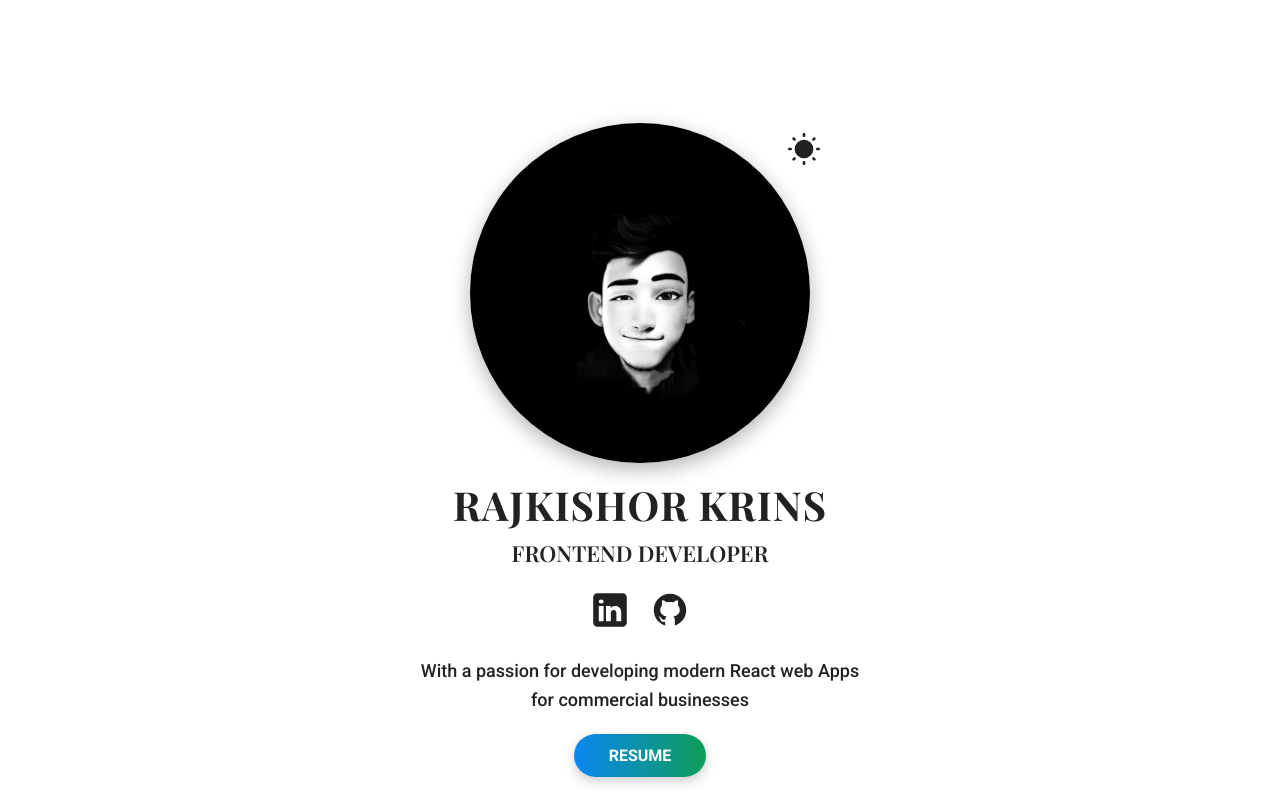
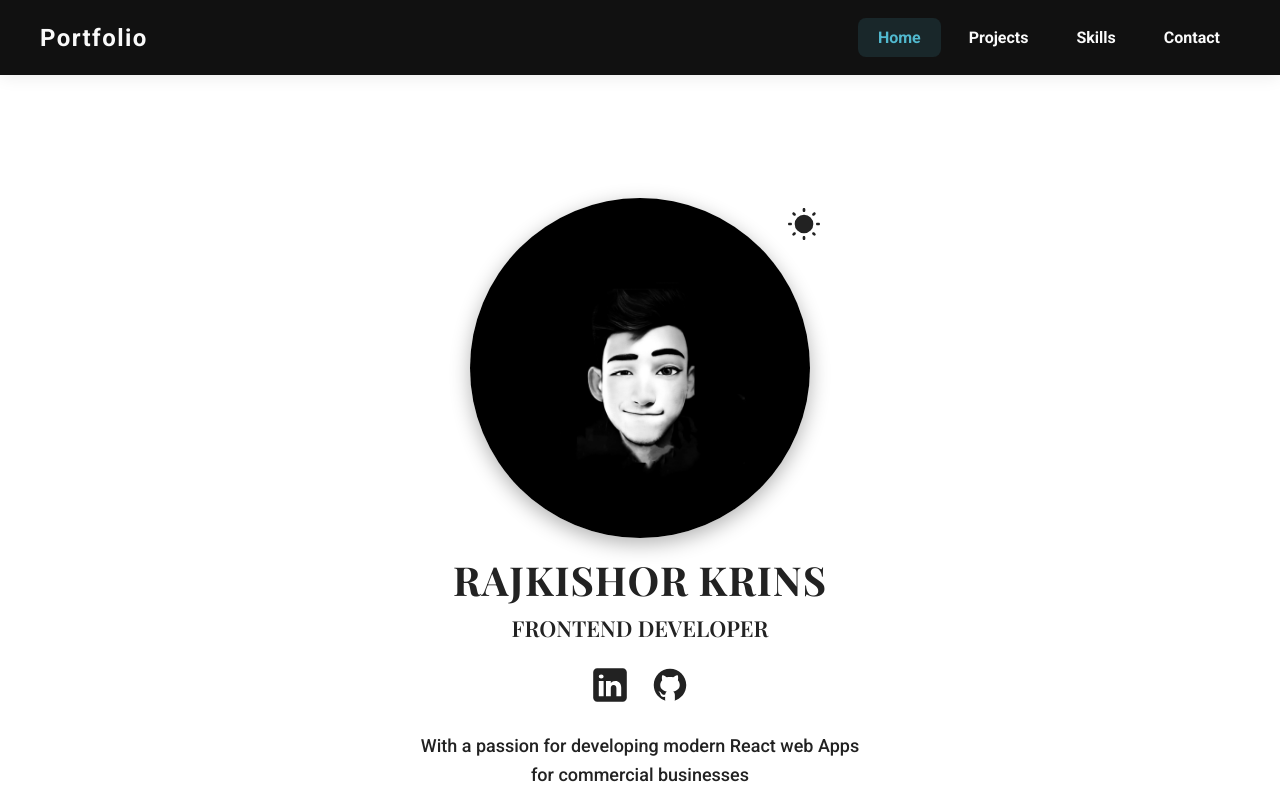
Before and after one commit to rajkishorkrins/Portfolio, a React (Vite) app: page / in a window 1280 px wide. Shown: the top 800 px of the page. Built offline with nearby package versions, Linux system fonts and the light colour scheme.

Commit message:
Your commit message

```diff
--- a/src/App.jsx
+++ b/src/App.jsx
@@ -1,4 +1,5 @@
 import React from 'react';
+import Navigation from './Navigation'; // Import the navigation component
 import Hero from './Section/Hero/Hero';
 import Projects from './Section/Projects/Projects';
 import Skills from './Section/Skills/Skills';
@@ -9,6 +10,7 @@ import './App.css'
 function App() {
   return (
     <>
+      <Navigation />
       <Hero />
       <Projects />
       <Skills />
--- /dev/null
+++ b/src/Navigation.css
@@ -0,0 +1,155 @@
+:root {
+  --accent: #51b9cf;
+}
+
+/* Navigation bar covers entire top width in black */
+.navigation {
+  width: 100vw;
+  min-width: 100vw;
+  position: sticky;
+  top: 0;
+  left: 0;
+  right: 0;
+  background: #111;
+  color: #fafafa;
+  box-shadow: 0 2px 16px rgba(0,0,0,0.08);
+  margin: 0;
+  padding: 0;
+  border: none;
+  z-index: 95;
+}
+
+/* Wrapper fills nav completely */
+.nav-wrapper {
+  width: 100%;
+  max-width: 100vw;
+  margin: 0;
+  padding: 0;
+}
+
+/* Contents are centered and spaced out */
+.nav-content {
+  max-width: 1200px;          /* Match your site's main content width */
+  margin: 0 auto;
+  display: flex;
+  justify-content: space-between;
+  align-items: center;
+  padding: 0 2rem;
+  min-height: 75px;
+}
+
+/* Logo styling */
+.nav-logo {
+  font-weight: bold;
+  font-size: 1.5rem;
+  cursor: pointer;
+  letter-spacing: 0.06em;
+  color: #fafafa;
+  user-select: none;
+}
+
+/* Desktop nav buttons */
+.nav-desktop {
+  display: block;
+}
+
+.nav-desktop-menu {
+  display: flex;
+  gap: 0.5rem;
+}
+
+.nav-button {
+  background: none;
+  border: none;
+  color: #fafafa;
+  font-size: 1rem;
+  padding: 0.65em 1.25em;
+  border-radius: 0.5em;
+  cursor: pointer;
+  transition: background 0.18s, color 0.18s;
+}
+
+.nav-button.active {
+  color: var(--accent);
+  background: rgba(81, 185, 207, 0.13);
+}
+
+/* Mobile menu button */
+.mobile-menu-button {
+  background: none;
+  border: none;
+  color: #fafafa;
+  padding: 0.7em;
+  border-radius: 0.5em;
+  cursor: pointer;
+  display: none;
+}
+.mobile-menu-button:active,
+.mobile-menu-button.active {
+  background: rgba(81,185,207,0.08);
+}
+
+/* Mobile nav overlay */
+.mobile-menu {
+  background: #111;
+  box-shadow: 0 4px 24px rgba(0,0,0,0.28);
+  position: fixed;
+  top: 0; left: 0; right: 0;
+  transform: translateY(-120%);
+  opacity: 0;
+  transition: all 0.23s cubic-bezier(0.4,0,0.2,1);
+  z-index: 150;
+}
+.mobile-menu.active {
+  transform: translateY(0);
+  opacity: 1;
+}
+.mobile-menu-content {
+  display: flex;
+  flex-direction: column;
+  gap: 1rem;
+  padding: 3.5rem 2rem 2rem 2rem;
+}
+.mobile-menu-item {
+  background: none;
+  border: none;
+  color: #fafafa;
+  font-size: 1.25rem;
+  padding: 0.8em;
+  border-radius: 0.5em;
+  text-align: left;
+  cursor: pointer;
+  transition: background 0.18s, color 0.18s;
+}
+.mobile-menu-item.active {
+  color: var(--accent);
+  background: rgba(81, 185, 207, 0.13);
+}
+
+/* Responsive: Hide desktop on mobile, mobile on desktop */
+@media (min-width: 701px) {
+  .mobile-menu,
+  .mobile-menu-button {
+    display: none;
+  }
+}
+
+@media (max-width: 700px) {
+  .nav-desktop {
+    display: none;
+  }
+  .mobile-menu-button,
+  .mobile-menu {
+    display: block;
+  }
+  .nav-content {
+    padding: 0 1rem;
+  }
+}
+
+/* Remove default body margin so bg is always right up to navbar */
+body {
+  margin: 0;
+  padding: 0;
+  background: #181824;            /* Or your preferred site bg color */
+}
--- /dev/null
+++ b/src/Navigation.jsx
@@ -0,0 +1,139 @@
+import React, { useState, useEffect, useCallback } from 'react';
+import './Navigation.css';
+
+const MenuIcon = () => (
+  <svg width="24" height="24" aria-hidden="true" viewBox="0 0 24 24"
+    fill="none" stroke="currentColor" strokeWidth="2">
+    <line x1="3" y1="6" x2="21" y2="6" />
+    <line x1="3" y1="12" x2="21" y2="12" />
+    <line x1="3" y1="18" x2="21" y2="18" />
+  </svg>
+);
+
+const CloseIcon = () => (
+  <svg width="24" height="24" aria-hidden="true" viewBox="0 0 24 24"
+    fill="none" stroke="currentColor" strokeWidth="2">
+    <line x1="18" y1="6" x2="6" y2="18" />
+    <line x1="6" y1="6" x2="18" y2="18" />
+  </svg>
+);
+
+const navItems = [
+  { id: 'hero', label: 'Home' },
+  { id: 'projects', label: 'Projects' },
+  { id: 'skills', label: 'Skills' },
+  { id: 'contact', label: 'Contact' },
+];
+
+const NAV_HEIGHT = 75;
+
+const Navigation = () => {
+  const [isOpen, setIsOpen] = useState(false);
+  const [activeSection, setActiveSection] = useState('hero');
+
+  const scrollToSection = useCallback((sectionId) => {
+    const element = document.getElementById(sectionId);
+    if (element) {
+      const elementPos = element.getBoundingClientRect().top + window.scrollY - NAV_HEIGHT;
+      window.scrollTo({ top: elementPos, behavior: 'smooth' });
+    }
+    setIsOpen(false);
+  }, []);
+
+  useEffect(() => {
+    const handleScroll = () => {
+      const scrollY = window.scrollY + NAV_HEIGHT + 12;
+      for (let i = navItems.length - 1; i >= 0; i--) {
+        const section = document.getElementById(navItems[i].id);
+        if (section && section.offsetTop <= scrollY) {
+          setActiveSection(navItems[i].id);
+          break;
+        }
+      }
+    };
+    window.addEventListener('scroll', handleScroll, { passive: true });
+    return () => window.removeEventListener('scroll', handleScroll);
+  }, []);
+
+  // Close menu on outside click
+  useEffect(() => {
+    if (!isOpen) return;
+    const handleClickOutside = e => {
+      if (!e.target.closest('.navigation')) setIsOpen(false);
+    };
+    document.addEventListener('mousedown', handleClickOutside);
+    return () => document.removeEventListener('mousedown', handleClickOutside);
+  }, [isOpen]);
+
+  // Trap scroll when menu open
+  useEffect(() => {
+    if (isOpen) {
+      document.body.style.overflow = "hidden";
+    } else {
+      document.body.style.overflow = "";
+    }
+    return () => { document.body.style.overflow = ""; };
+  }, [isOpen]);
+
+  return (
+    <nav className="navigation" role="navigation" aria-label="Main Navigation">
+      <div className="nav-wrapper">
+        <div className="nav-content">
+          <div
+            className="nav-logo"
+            tabIndex={0}
+            onClick={() => scrollToSection('hero')}
+            onKeyPress={e => e.key === 'Enter' && scrollToSection('hero')}
+            aria-label="Scroll to Home"
+          >
+            Portfolio
+          </div>
+          <div className="nav-desktop">
+            <div className="nav-desktop-menu">
+              {navItems.map(item => (
+                <button
+                  key={item.id}
+                  onClick={() => scrollToSection(item.id)}
+                  className={`nav-button${activeSection === item.id ? ' active' : ''}`}
+                  aria-current={activeSection === item.id ? 'page' : undefined}
+                >
+                  {item.label}
+                </button>
+              ))}
+            </div>
+          </div>
+          <button
+            onClick={() => setIsOpen(prev => !prev)}
+            className={`mobile-menu-button${isOpen ? ' active' : ''}`}
+            aria-label={isOpen ? "Close menu" : "Open menu"}
+            aria-expanded={isOpen}
+            aria-controls="mobile-menu"
+          >
+            {isOpen ? <CloseIcon /> : <MenuIcon />}
+          </button>
+        </div>
+      </div>
+      <div
+        id="mobile-menu"
+        className={`mobile-menu${isOpen ? ' active' : ''}`}
+        role="menu"
+      >
+        <div className="mobile-menu-content">
+          {navItems.map(item => (
+            <button
+              key={item.id}
+              onClick={() => scrollToSection(item.id)}
+              className={`mobile-menu-item${activeSection === item.id ? ' active' : ''}`}
+              aria-current={activeSection === item.id ? 'page' : undefined}
+              role="menuitem"
+            >
+              {item.label}
+            </button>
+          ))}
+        </div>
+      </div>
+    </nav>
+  );
+};
+
+export default Navigation;
```
